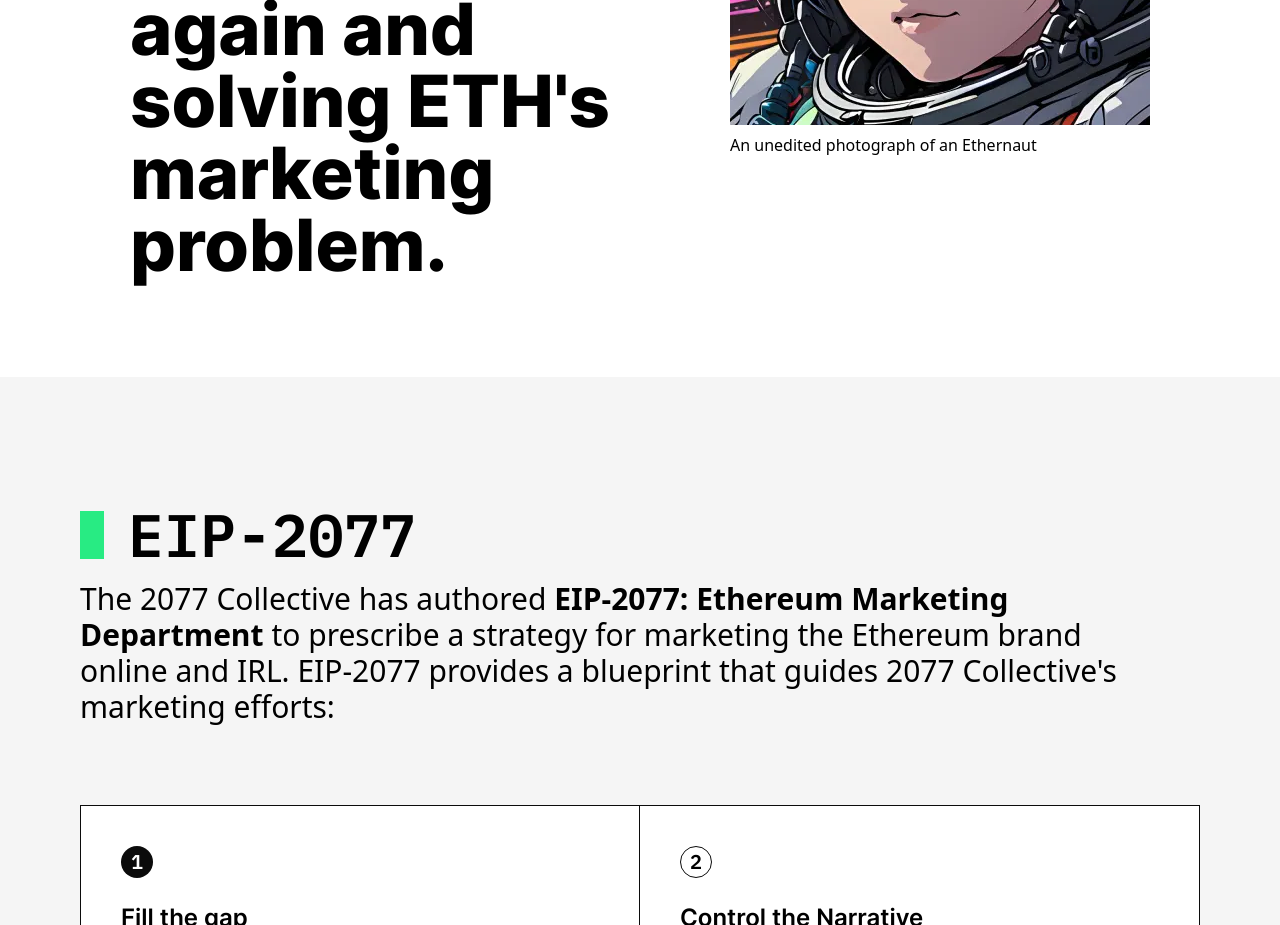
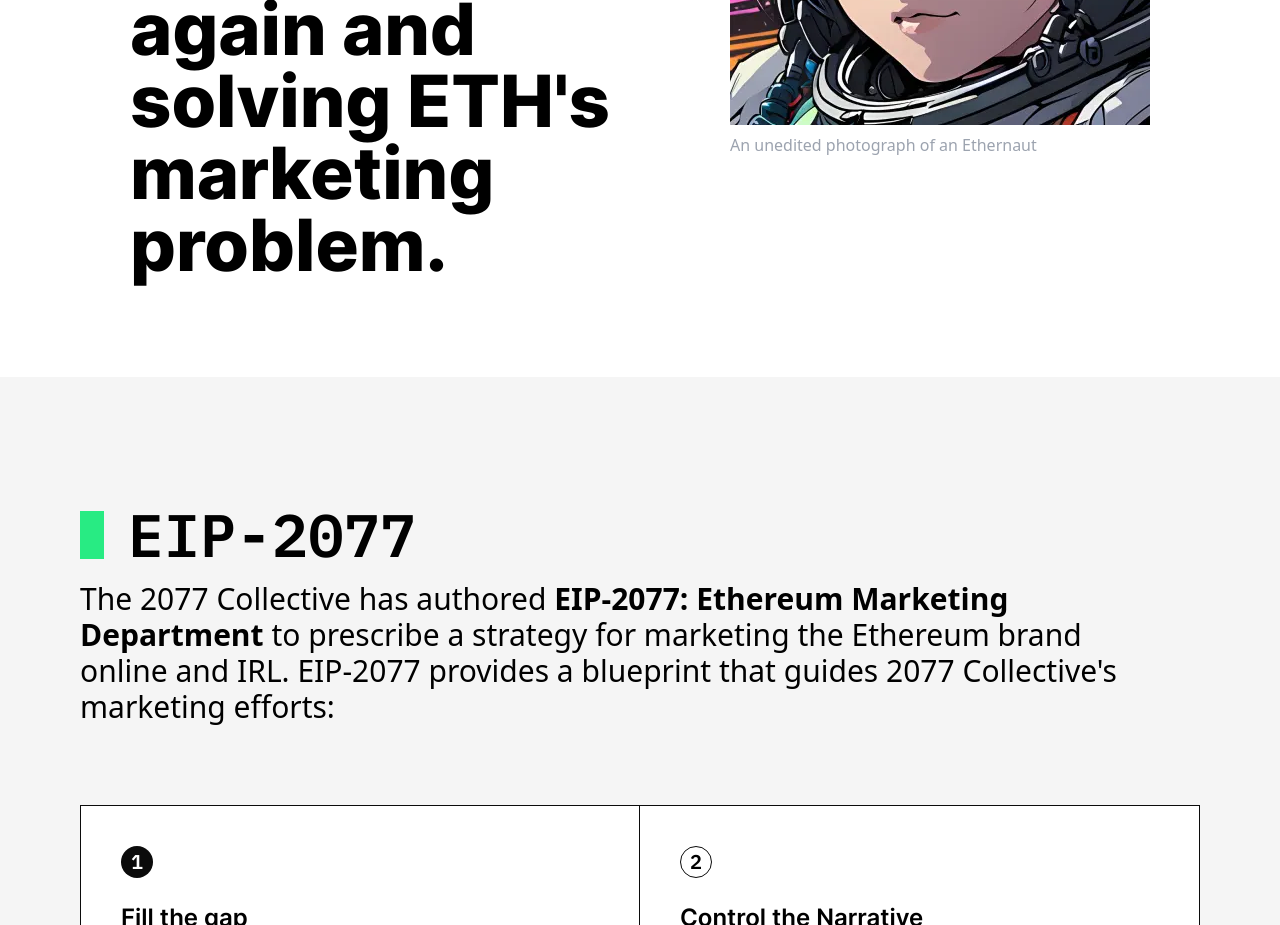
Before and after one commit to 2077-Collective/2077, a SvelteKit app: page / in a window 1280 px wide. Shown: the part 3340-4265 px from the top of the page. Built offline with nearby package versions, Linux system fonts and the light colour scheme.

Commit message:
chore(fix): fix typeface

```diff
--- a/src/routes/+page.svelte
+++ b/src/routes/+page.svelte
@@ -127,7 +127,7 @@
         </h2>
         <div class="">
             <img src="/ethernaut.webp" alt="" width="420" height="420" />
-            <p class="text-gray-three pt-2">
+            <p class="text-gray-light pt-2">
                 An unedited photograph of an Ethernaut
             </p>
         </div>
```
